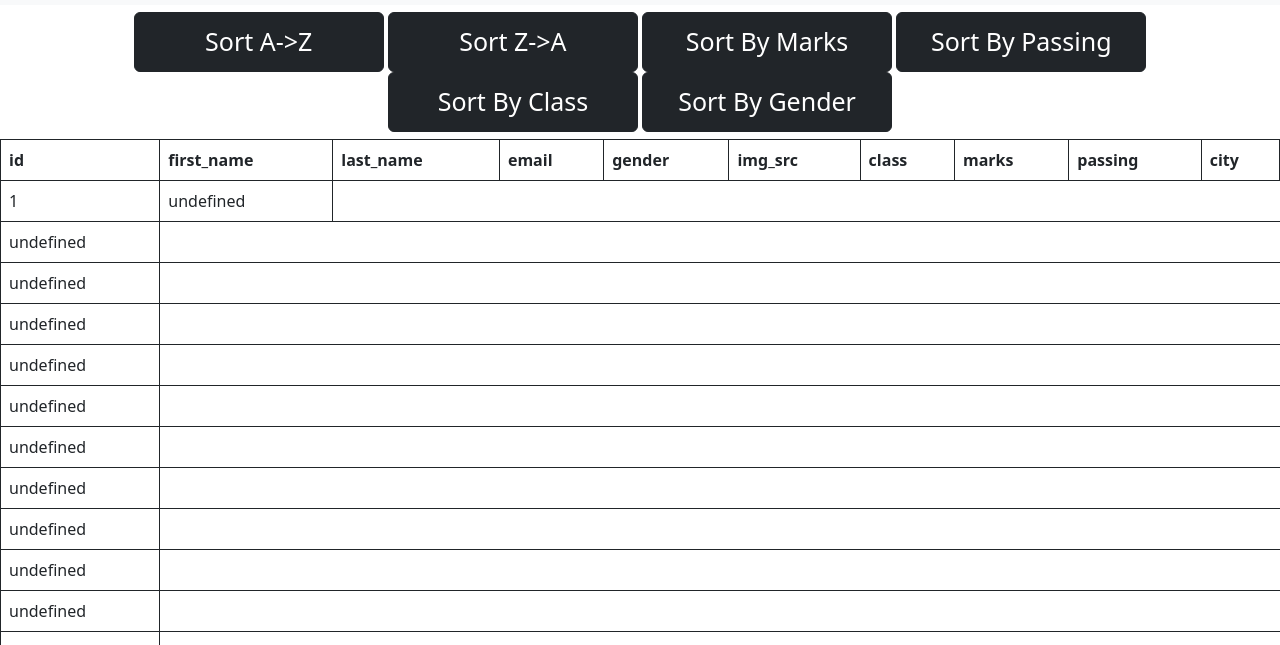
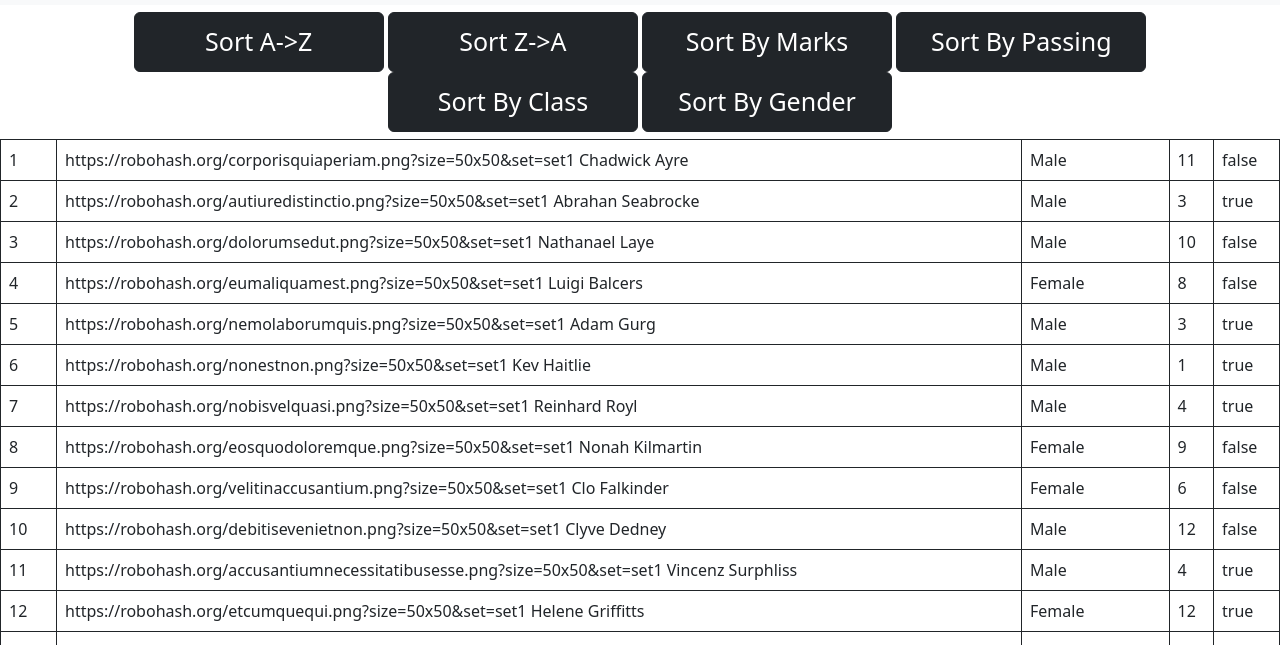
Before and after one commit to AmeyPank/Student-Portal-F2-Test, a plain HTML site: page index.html in a window 1280 px wide. Shown: the part 155-800 px from the top of the page. Drawn offline with nearby package versions, Linux system fonts and the light colour scheme.

Commit message:
Student portal updated

```diff
--- a/app.json
+++ b/app.json
@@ -1,8 +1,10 @@
+
 [
+
 {"id":1,"first_name":"Chadwick","last_name":"Ayre","email":"cayre0@cam.ac.uk","gender":"Male","img_src":"https://robohash.org/corporisquiaperiam.png?size=50x50&set=set1","class":11,"marks":18,"passing":false,"city":"Moorreesburg"},
 {"id":2,"first_name":"Abrahan","last_name":"Seabrocke","email":"aseabrocke1@ocn.ne.jp","gender":"Male","img_src":"https://robohash.org/autiuredistinctio.png?size=50x50&set=set1","class":3,"marks":27,"passing":true,"city":"Kampong Thom"},
 {"id":3,"first_name":"Nathanael","last_name":"Laye","email":"nlaye2@typepad.com","gender":"Male","img_src":"https://robohash.org/dolorumsedut.png?size=50x50&set=set1","class":10,"marks":89,"passing":false,"city":"Niquinohomo"},
-{"id":4,"first_name":"Luigi","last_name":"Balcers","email":"lbalcers3@reverbnation.com","gender":"Agender","img_src":"https://robohash.org/eumaliquamest.png?size=50x50&set=set1","class":8,"marks":30,"passing":false,"city":"Nashtā Rūd"},
+{"id":4,"first_name":"Luigi","last_name":"Balcers","email":"lbalcers3@reverbnation.com","gender":"Female","img_src":"https://robohash.org/eumaliquamest.png?size=50x50&set=set1","class":8,"marks":30,"passing":false,"city":"Nashtā Rūd"},
 {"id":5,"first_name":"Adam","last_name":"Gurg","email":"agurg4@xrea.com","gender":"Male","img_src":"https://robohash.org/nemolaborumquis.png?size=50x50&set=set1","class":3,"marks":10,"passing":true,"city":"Sandviken"},
 {"id":6,"first_name":"Kev","last_name":"Haitlie","email":"khaitlie5@booking.com","gender":"Male","img_src":"https://robohash.org/nonestnon.png?size=50x50&set=set1","class":1,"marks":59,"passing":true,"city":"Bridgewater"},
 {"id":7,"first_name":"Reinhard","last_name":"Royl","email":"rroyl6@sun.com","gender":"Male","img_src":"https://robohash.org/nobisvelquasi.png?size=50x50&set=set1","class":4,"marks":60,"passing":true,"city":"Padangulaktanding"},
@@ -16,7 +18,7 @@
 {"id":15,"first_name":"Mimi","last_name":"Monksfield","email":"mmonksfielde@mapquest.com","gender":"Female","img_src":"https://robohash.org/voluptatibusexplicabout.png?size=50x50&set=set1","class":4,"marks":52,"passing":true,"city":"Placer"},
 {"id":16,"first_name":"Marguerite","last_name":"Evanson","email":"mevansonf@huffingtonpost.com","gender":"Female","img_src":"https://robohash.org/voluptatesaliquamodit.png?size=50x50&set=set1","class":10,"marks":96,"passing":true,"city":"La Guacamaya"},
 {"id":17,"first_name":"Michele","last_name":"Haresnaip","email":"mharesnaipg@networkadvertising.org","gender":"Male","img_src":"https://robohash.org/quisquamaperiamvel.png?size=50x50&set=set1","class":9,"marks":46,"passing":true,"city":"Tilamuta"},
-{"id":18,"first_name":"Johnna","last_name":"Briars","email":"jbriarsh@behance.net","gender":"Agender","img_src":"https://robohash.org/maximecorruptiaspernatur.png?size=50x50&set=set1","class":9,"marks":77,"passing":false,"city":"Cocobeach"},
+{"id":18,"first_name":"Johnna","last_name":"Briars","email":"jbriarsh@behance.net","gender":"Female","img_src":"https://robohash.org/maximecorruptiaspernatur.png?size=50x50&set=set1","class":9,"marks":77,"passing":false,"city":"Cocobeach"},
 {"id":19,"first_name":"Debee","last_name":"Bonnier","email":"dbonnieri@opensource.org","gender":"Female","img_src":"https://robohash.org/errordoloreaut.png?size=50x50&set=set1","class":2,"marks":35,"passing":false,"city":"Carolina"},
 {"id":20,"first_name":"Gunther","last_name":"Taveriner","email":"gtaverinerj@google.ca","gender":"Male","img_src":"https://robohash.org/mollitiautrerum.png?size=50x50&set=set1","class":1,"marks":72,"passing":true,"city":"Knoxville"},
 {"id":21,"first_name":"Dominick","last_name":"Coppock.","email":"dcoppockk@mlb.com","gender":"Genderqueer","img_src":"https://robohash.org/ullaminciduntaut.png?size=50x50&set=set1","class":9,"marks":10,"passing":false,"city":"Magrath"},
--- a/index.html
+++ b/index.html
@@ -7,6 +7,7 @@
     <meta name="viewport" content="width=device-width, initial-scale=1.0">
     <title>Student Portal</title>
     <link href="https://cdn.jsdelivr.net/npm/bootstrap@5.2.3/dist/css/bootstrap.min.css" rel="stylesheet" integrity="sha384-rbsA2VBKQhggwzxH7pPCaAqO46MgnOM80zW1RWuH61DGLwZJEdK2Kadq2F9CUG65" crossorigin="anonymous">
+    <link rel="icon" href="favicon.ico" type="image/x-icon" />
 </head>
 
 <body>
@@ -38,10 +39,50 @@
       <button type="button" class="btn btn-dark" style="width: 250px;height: 60px; font-size: 25px"id="gender">Sort By Gender</button>
     </div>
 
-    <table class="table table-bordered border-dark" id="display_json_data" ></table>
+    <div class="tab">
+    <table class="table table-bordered border-dark" id="display_json_data" >
 
 
-    <script src="script.js"></script>
+
+    </table>
+    </div>
+<br>
+
+    <script>
+
+      fetch("app.json").then(
+          res=>{
+              res.json().then(
+              data=>{
+              console.log(data);
+              if(data.length>0){
+                  var temp= "";
+                  // var temp1 ="<th>"+idh+"</th>";
+                  // start forloop
+              data.forEach((u)=>{
+              // var temp1 ="<th>"+u.idh+"</th>";
+              temp +="<tr>";
+
+              temp +="<td>"+u.id+"</td>";
+              temp +="<td> "+u.img_src+" "+u.first_name+" "+u.last_name+"</td>";
+              // temp +="<td>""</td>";
+              temp +="<td>"+u.gender+"</td>";
+              temp +="<td>"+u.class+"</td>";
+              temp +="<td>"+u.passing+"</td>";
+
+              }
+              )
+              // ---Close for loop
+              document.getElementById("display_json_data").innerHTML = temp;
+
+
+              }
+
+              }
+          )
+      }
+      )
+  </script>
 </body>
 
 </html>
```
